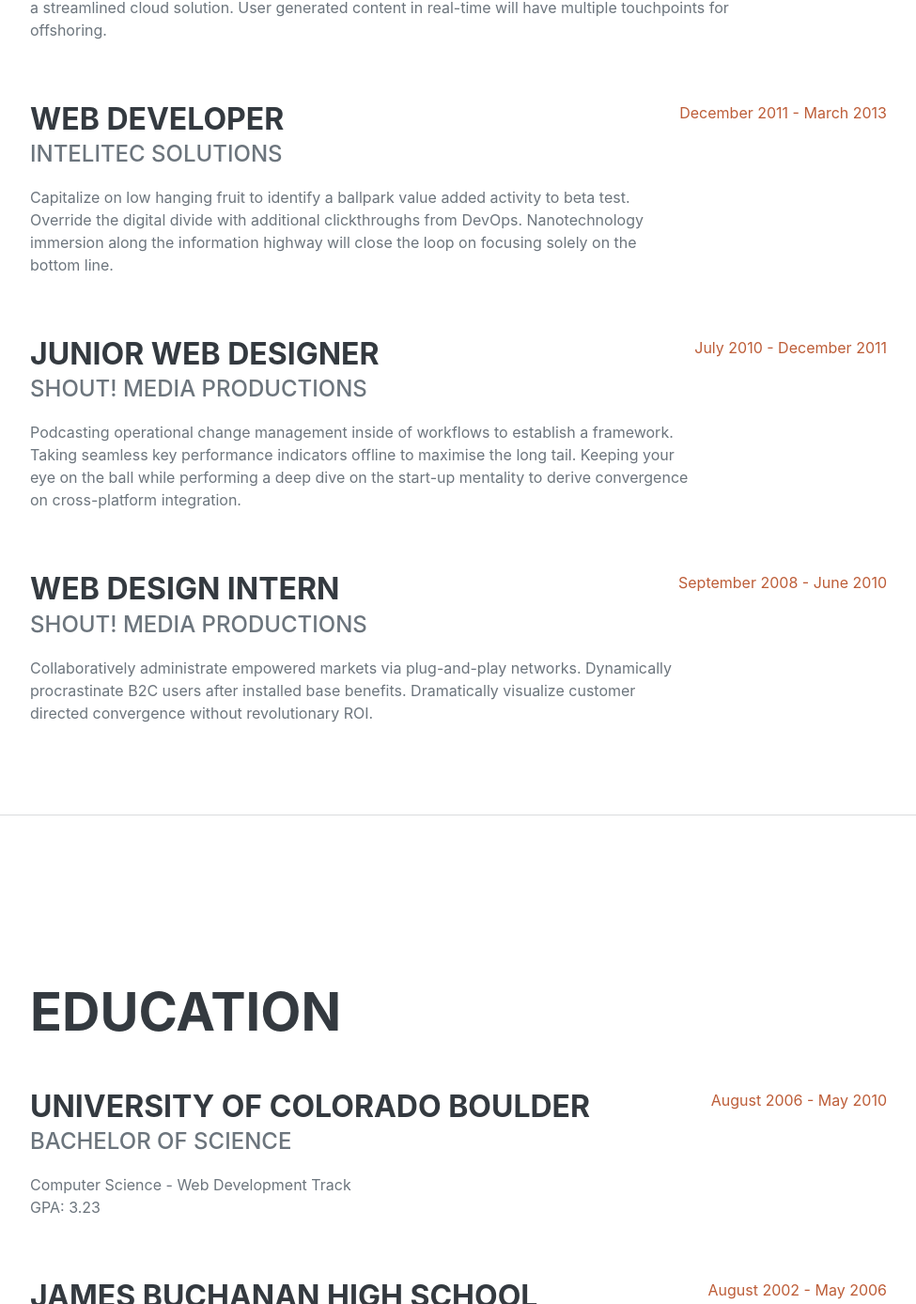
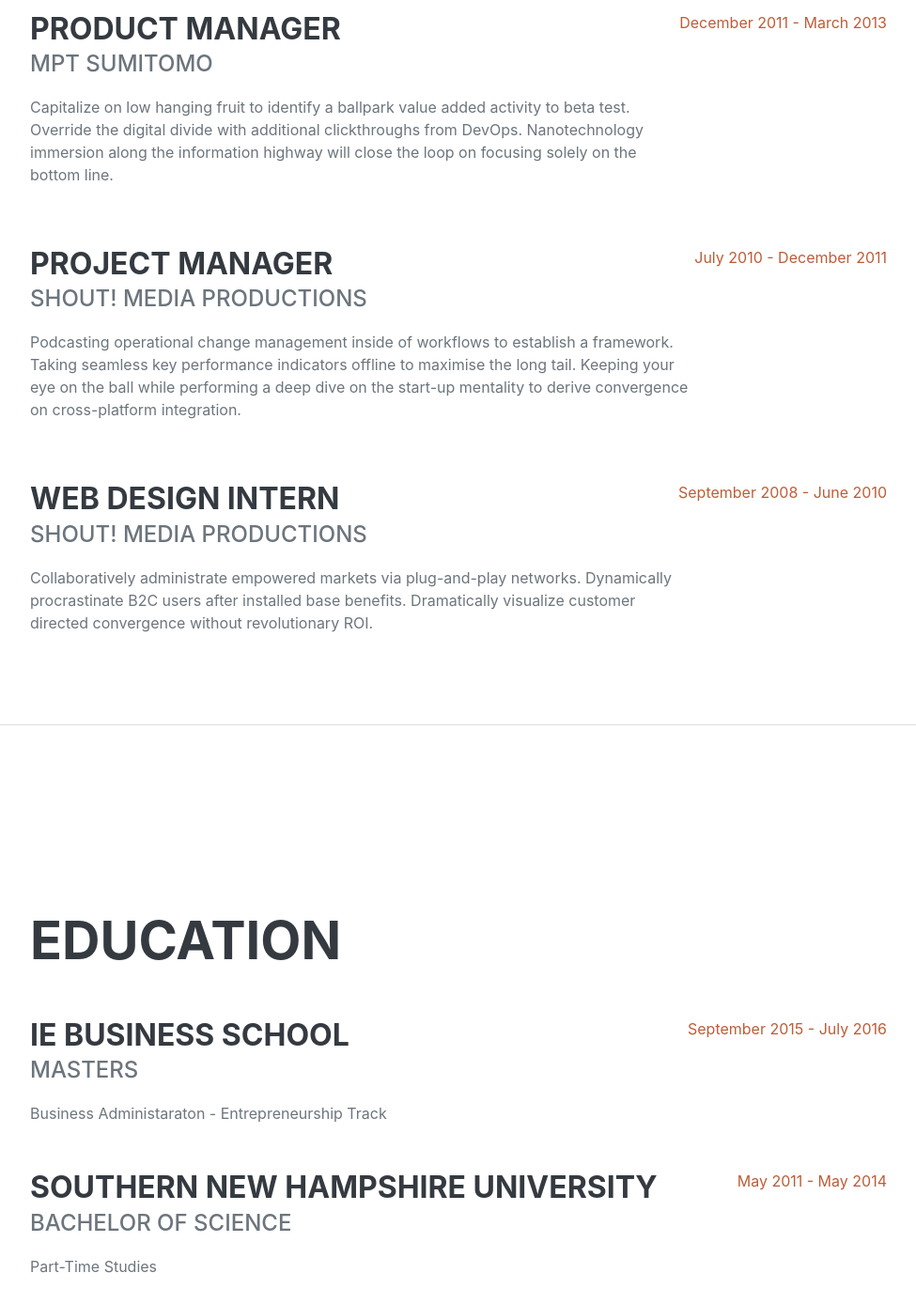
Before and after one commit to alma765/Ali-Resume-27, a plain HTML site: page index.html in a window 1280 px wide. Shown: the part 1412-2800 px from the top of the page at 94% size, without its empty margins (288-1263 px from the left). Drawn offline with nearby package versions, Linux system fonts and the light colour scheme; a web font is replaced by a local one.

Commit message:
updated education

```diff
--- a/index.html
+++ b/index.html
@@ -40,8 +40,8 @@
             <section class="resume-section" id="about">
                 <div class="resume-section-content">
                     <h1 class="mb-0">
-                        Clarence
-                        <span class="text-primary">Taylor</span>
+                        Ali
+                        <span class="text-primary">Malik</span>
                     </h1>
                     <div class="subheading mb-5">
                         2908 Highway 7 · Concord, ON L4K 0K5 · (647) 646-0765 ·
@@ -75,23 +75,23 @@
                     <h2 class="mb-5">Experience</h2>
                     <div class="d-flex flex-column flex-md-row justify-content-between mb-5">
                         <div class="flex-grow-1">
-                            <h3 class="mb-0">Senior Web Developer</h3>
-                            <div class="subheading mb-3">Intelitec Solutions</div>
+                            <h3 class="mb-0">Lead Product Manager</h3>
+                            <div class="subheading mb-3">PashaPay</div>
                             <p>Bring to the table win-win survival strategies to ensure proactive domination. At the end of the day, going forward, a new normal that has evolved from generation X is on the runway heading towards a streamlined cloud solution. User generated content in real-time will have multiple touchpoints for offshoring.</p>
                         </div>
-                        <div class="flex-shrink-0"><span class="text-primary">March 2013 - Present</span></div>
+                        <div class="flex-shrink-0"><span class="text-primary">Jan 2019 - Present</span></div>
                     </div>
                     <div class="d-flex flex-column flex-md-row justify-content-between mb-5">
                         <div class="flex-grow-1">
-                            <h3 class="mb-0">Web Developer</h3>
-                            <div class="subheading mb-3">Intelitec Solutions</div>
+                            <h3 class="mb-0">Product Manager</h3>
+                            <div class="subheading mb-3">MPT Sumitomo</div>
                             <p>Capitalize on low hanging fruit to identify a ballpark value added activity to beta test. Override the digital divide with additional clickthroughs from DevOps. Nanotechnology immersion along the information highway will close the loop on focusing solely on the bottom line.</p>
                         </div>
                         <div class="flex-shrink-0"><span class="text-primary">December 2011 - March 2013</span></div>
                     </div>
                     <div class="d-flex flex-column flex-md-row justify-content-between mb-5">
                         <div class="flex-grow-1">
-                            <h3 class="mb-0">Junior Web Designer</h3>
+                            <h3 class="mb-0">Project Manager</h3>
                             <div class="subheading mb-3">Shout! Media Productions</div>
                             <p>Podcasting operational change management inside of workflows to establish a framework. Taking seamless key performance indicators offline to maximise the long tail. Keeping your eye on the ball while performing a deep dive on the start-up mentality to derive convergence on cross-platform integration.</p>
                         </div>
@@ -114,20 +114,20 @@
                     <h2 class="mb-5">Education</h2>
                     <div class="d-flex flex-column flex-md-row justify-content-between mb-5">
                         <div class="flex-grow-1">
-                            <h3 class="mb-0">University of Colorado Boulder</h3>
-                            <div class="subheading mb-3">Bachelor of Science</div>
-                            <div>Computer Science - Web Development Track</div>
-                            <p>GPA: 3.23</p>
+                            <h3 class="mb-0">IE Business School</h3>
+                            <div class="subheading mb-3">Masters</div>
+                            <div>Business Administaraton - Entrepreneurship Track</div>
+                           <!--  <p>GPA: 3.23</p>-->
                         </div>
-                        <div class="flex-shrink-0"><span class="text-primary">August 2006 - May 2010</span></div>
+                        <div class="flex-shrink-0"><span class="text-primary">September 2015 - July 2016</span></div>
                     </div>
                     <div class="d-flex flex-column flex-md-row justify-content-between">
                         <div class="flex-grow-1">
-                            <h3 class="mb-0">James Buchanan High School</h3>
-                            <div class="subheading mb-3">Technology Magnet Program</div>
-                            <p>GPA: 3.56</p>
+                            <h3 class="mb-0">Southern New Hampshire University</h3>
+                            <div class="subheading mb-3">Bachelor of Science</div>
+                            <p>Part-Time Studies</p>
                         </div>
-                        <div class="flex-shrink-0"><span class="text-primary">August 2002 - May 2006</span></div>
+                        <div class="flex-shrink-0"><span class="text-primary">May 2011 - May 2014</span></div>
                     </div>
                 </div>
             </section>
```
